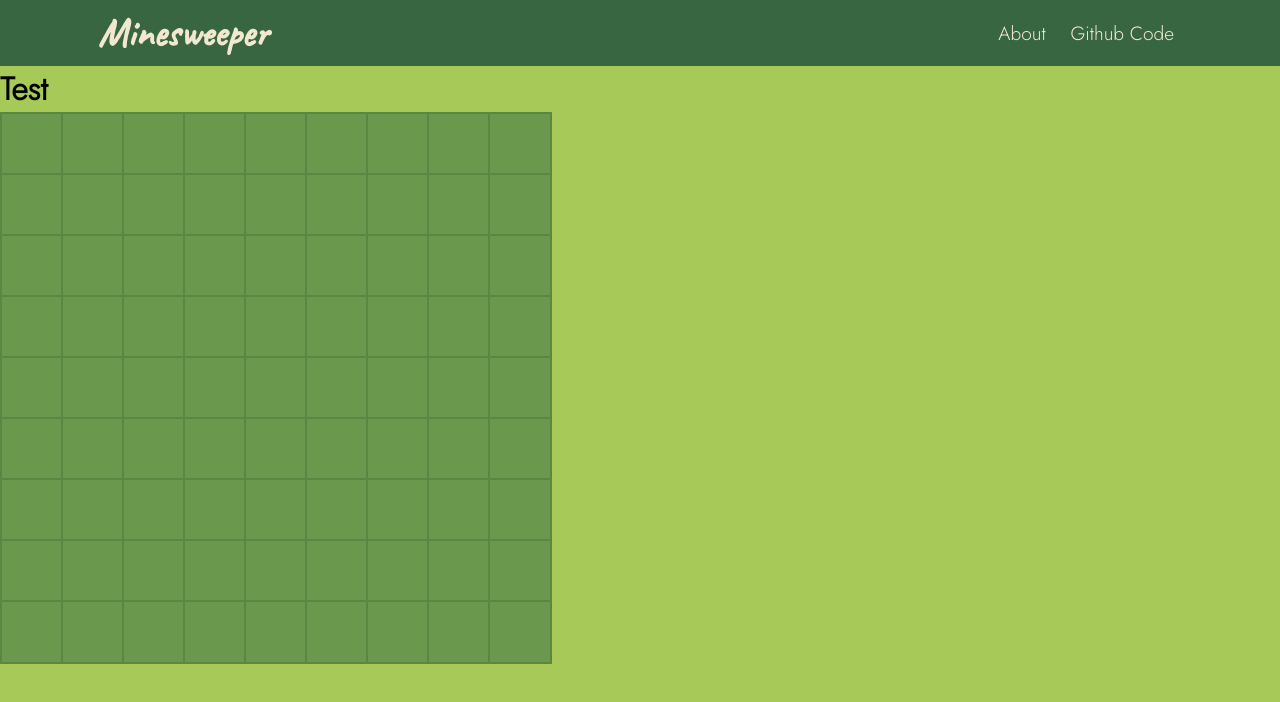
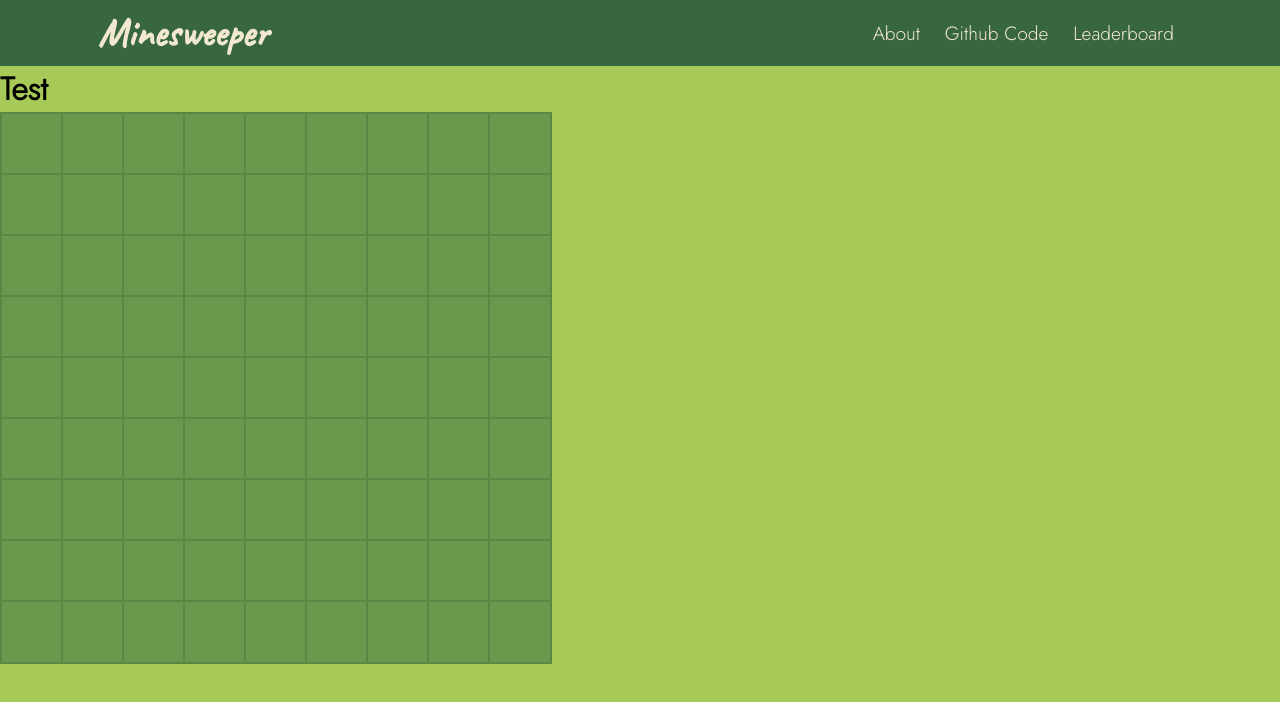
Before and after one commit to MrStark7797/MineSweeper, a plain HTML site: page index.html in a window 1280 px wide. Drawn offline with Linux system fonts and the light colour scheme.

Commit message:
Update index.html

```diff
--- a/index.html
+++ b/index.html
@@ -28,6 +28,7 @@
             <ul>
                 <li><a href="about.html">About</a></li>
                 <li><a href="https://github.com/MrStark7797/MineSweeper">Github Code</a></li>
+                <li><a href="Leaderboard.html">Leaderboard</a></li>
             </ul>
         </div>
     </div>
```
